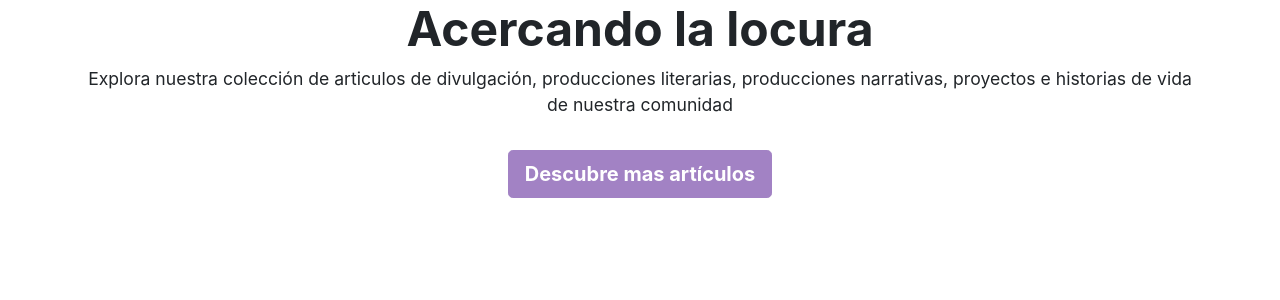
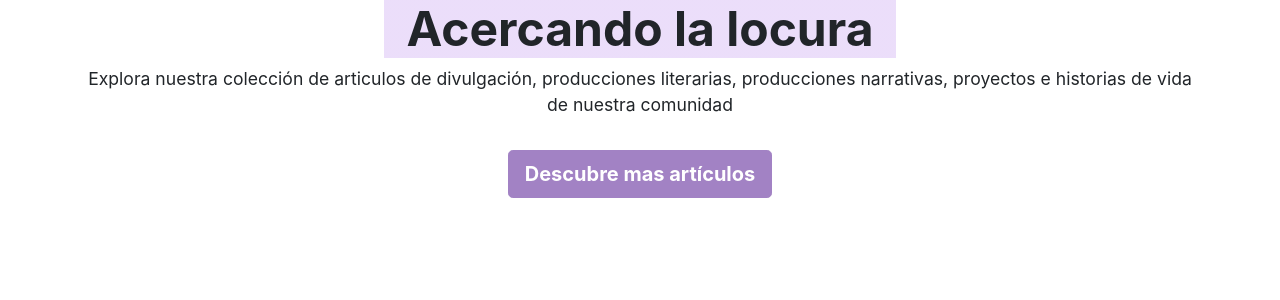
Before and after one commit to Taro-IT/Espresso, a Laravel app: page /medium in a window 1280 px wide. Shown: the top 300 px of the page. Run offline with Laravel 8, Linux system fonts and the light colour scheme.

Commit message:
feat: header underline

```diff
--- a/public/css/medium_posts_styles.css
+++ b/public/css/medium_posts_styles.css
@@ -1,5 +1,16 @@
+:root {
+  --trans-purple: rgba(177, 123, 235, 0.250);
+  --white: #ffffff;
+}
+
 h1 {
   font-size: 3rem;
+}
+
+.underline {
+  position: relative;
+  background: linear-gradient(var(--trans-purple), var(--trans-purple))left bottom repeat-x;
+  background-size: 100% 4 0%;
 }
 
 .subtitle {
--- a/resources/views/medium.blade.php
+++ b/resources/views/medium.blade.php
@@ -14,7 +14,9 @@
     <div class="container">
         <!-- Mediums posts section -->
         <section>
-            <h1 class="text-center font-weight-bold">Acercando la locura</h1>
+            <h1 class="text-center font-weight-bold">
+                <span class="underline">&nbsp;&nbsp;Acercando la locura&nbsp;&nbsp;</span>
+            </h1>
             <p class="text-center subtitle pb-3">Explora nuestra colección de articulos de divulgación, producciones literarias, producciones narrativas, proyectos e historias de vida de nuestra comunidad</p>
             <div class="row">
                 <div class="col-lg" data-medium-post-id="1"></div>
```
